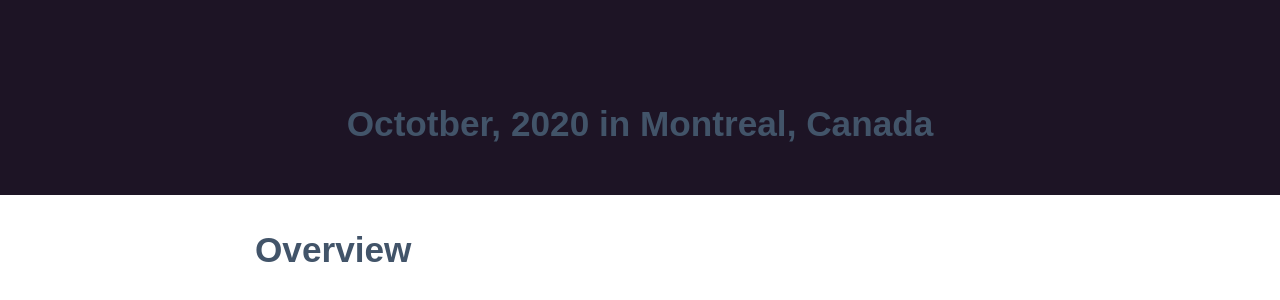
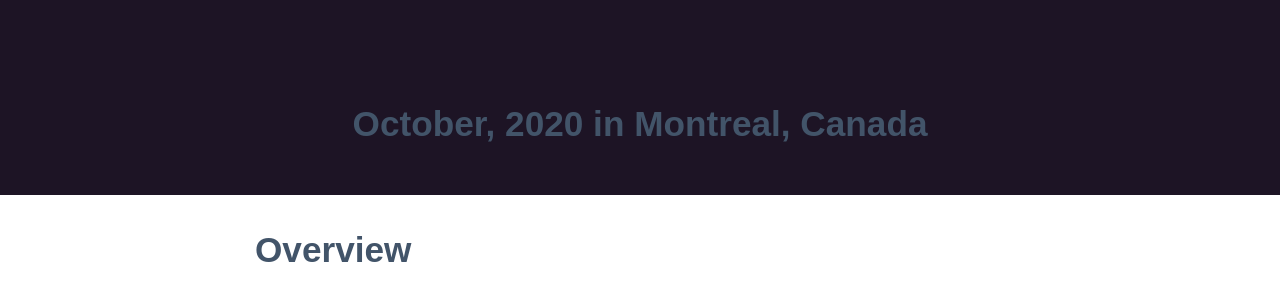
Before and after one commit to modelia/secure-mde-workshop, a Jekyll site: the page built from index.html, in a window 1280 px wide and 900 px high. Shown: the part 439-739 px from the top of the window. Built offline with Jekyll 4.4.1, drawn with Linux system fonts in a browser that asks for light colours; some web fonts are replaced.

Commit message:
updating to 2020

```diff
--- a/_includes/header.html
+++ b/_includes/header.html
@@ -19,5 +19,5 @@
 	and by Model-Driven Engineering</h1></p>
 	<br>
 	<br>
-	<h2>Octotber, 2020 in Montreal, Canada</h2>
+	<h2>October, 2020 in Montreal, Canada</h2>
 </header>
```
